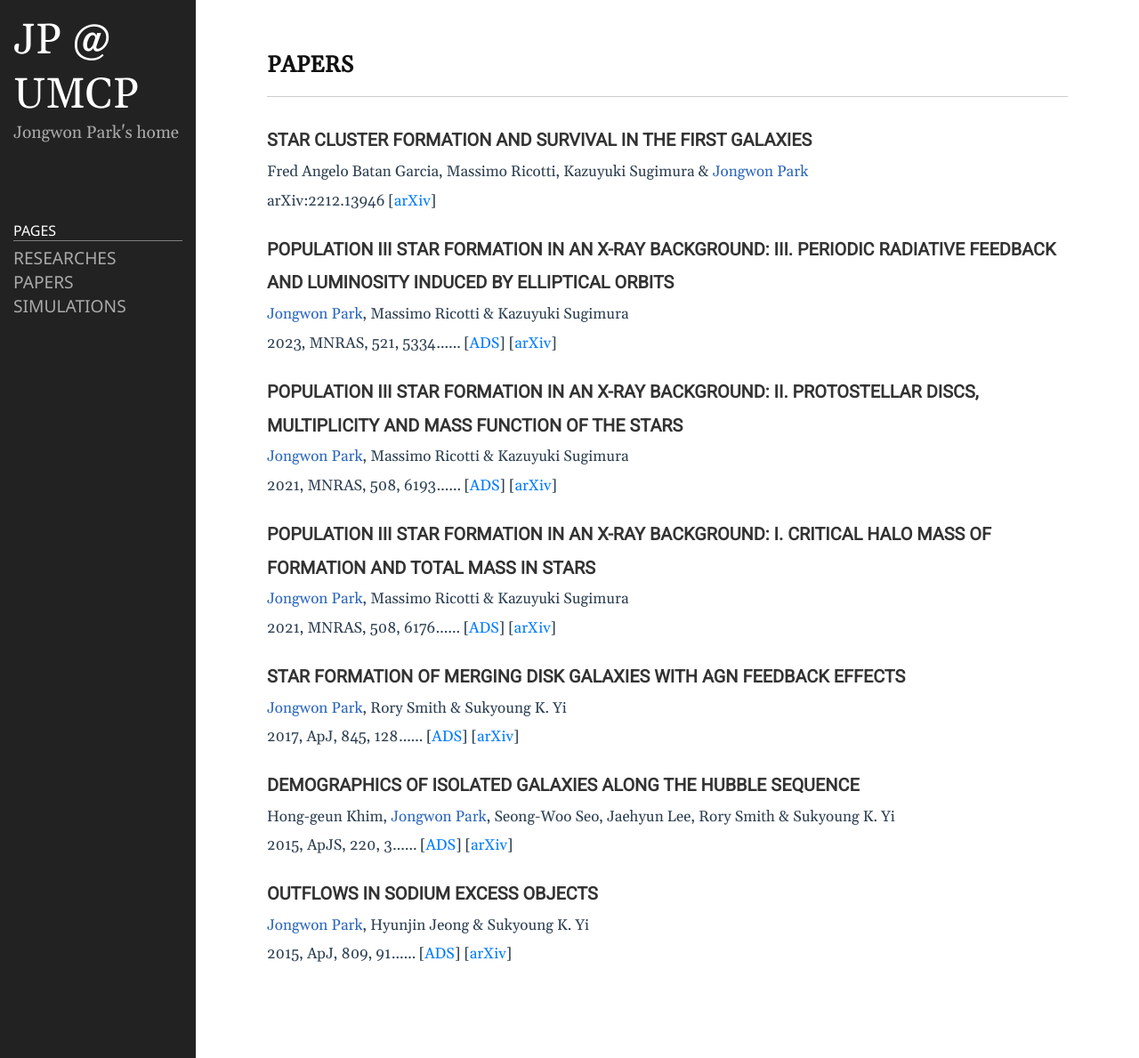
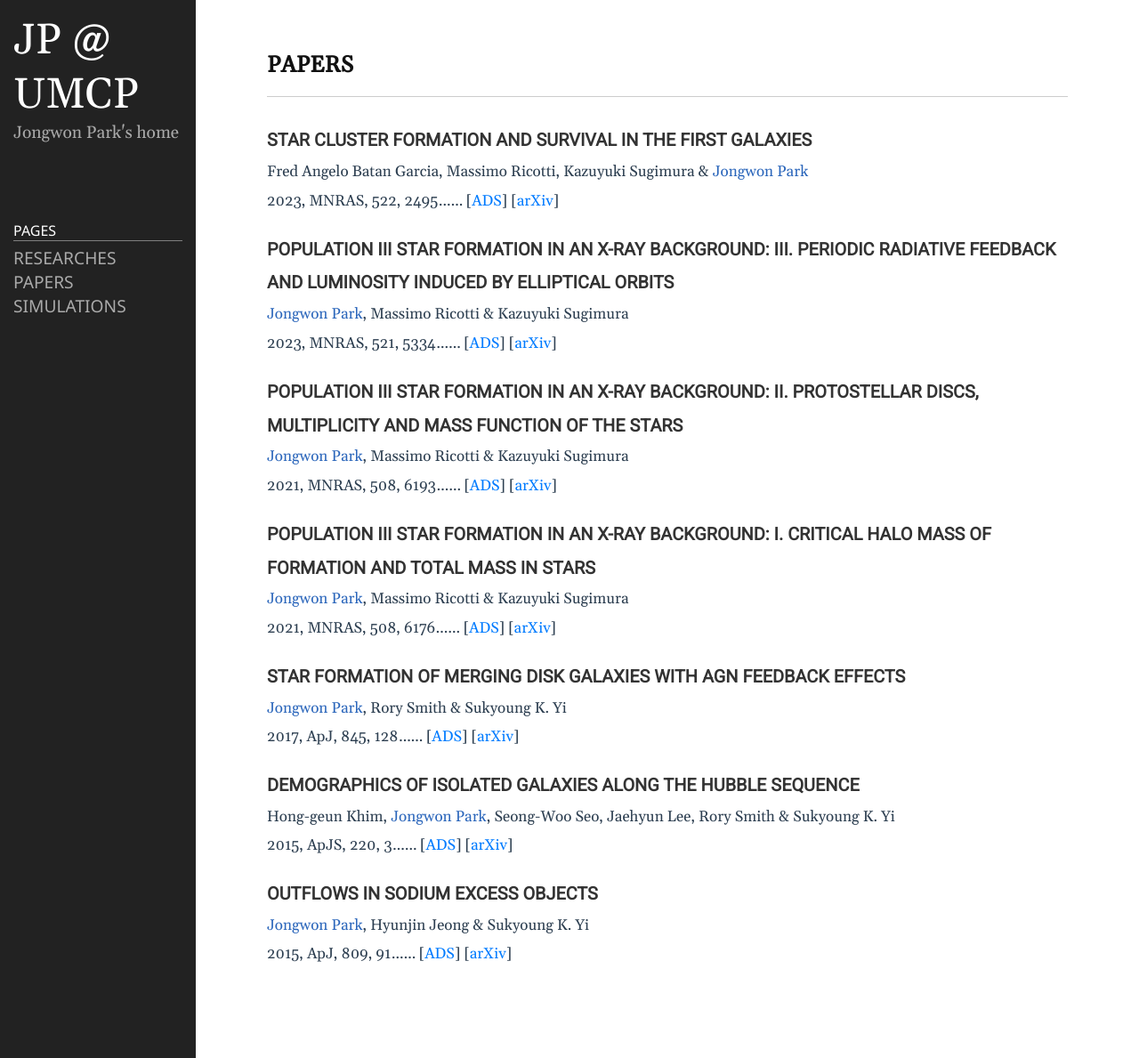
Before and after one commit to jwpark5064/jwpark5064.github.io, a Jekyll site: the page built from 02_paper.md, in a window 1280 px wide. Shown: the whole page at 89% size. Built offline with Jekyll 4.4.1, drawn with Linux system fonts in a browser that asks for light colours.

Commit message:
Fred paper

```diff
--- a/02_paper.md
+++ b/02_paper.md
@@ -6,8 +6,8 @@ permalink: paper
 
 ### STAR CLUSTER FORMATION AND SURVIVAL IN THE FIRST GALAXIES
 Fred Angelo Batan Garcia, Massimo Ricotti, Kazuyuki Sugimura & <span style="color: rgb(43,102,187)">Jongwon Park</span>
-arXiv:2212.13946
-[[arXiv](https://arxiv.org/abs/2212.13946){:target="_blank_"}]
+2023, MNRAS, 522, 2495......
+[[ADS](https://ui.adsabs.harvard.edu/abs/2023MNRAS.522.2495G/abstract){:target="_blank_"}] [[arXiv](https://arxiv.org/abs/2212.13946){:target="_blank_"}]
 
 ### POPULATION III STAR FORMATION IN AN X-RAY BACKGROUND: III. PERIODIC RADIATIVE FEEDBACK AND LUMINOSITY INDUCED BY ELLIPTICAL ORBITS
 <span style="color: rgb(43,102,187)">Jongwon Park</span>, Massimo Ricotti & Kazuyuki Sugimura
```
